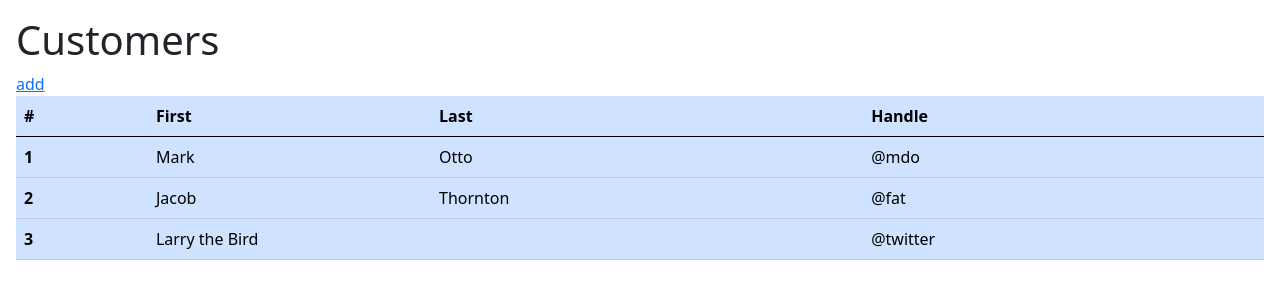
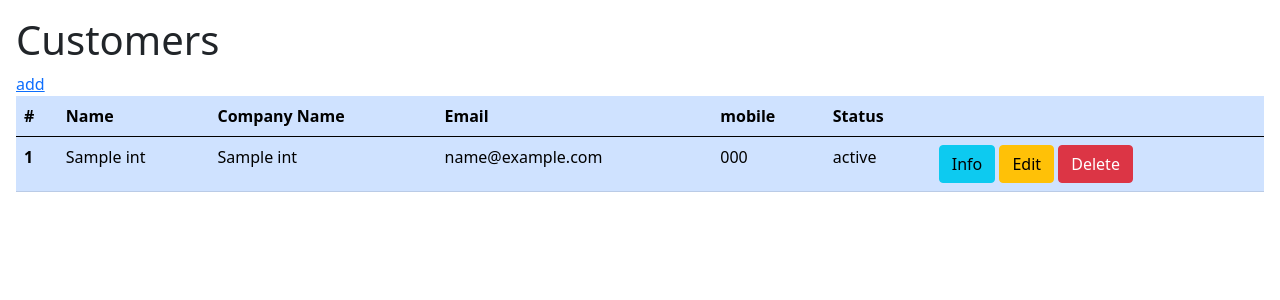
Before and after one commit to pangineering/warehouse-inventory, a Django app: template inventoryApp/templates/customers.html in a window 1280 px wide. Shown: the part 56-356 px from the top of the page. Run offline with Django 4.2, Linux system fonts and the light colour scheme; the template is opened without the code that fills it: most values are stand-ins (such as "Sample title", 1, 10 or a date in 2020).

Commit message:
customers
- show list
- add new

```diff
--- a/inventoryApp/templates/customers.html
+++ b/inventoryApp/templates/customers.html
@@ -10,29 +10,30 @@
   <thead>
     <tr>
       <th scope="col">#</th>
-        <th scope="col">First</th>
-        <th scope="col">Last</th>
-        <th scope="col">Handle</th>
+      <th scope="col">Name</th>
+      <th scope="col">Company Name</th>
+      <th scope="col">Email</th>
+      <th scope="col">mobile</th>
+      <th scope="col">Status</th>
+      <th scope="col"></th>
     </tr>
   </thead>
   <tbody>
+    {% for int in customers %}
     <tr>
-        <th scope="row">1</th>
-        <td>Mark</td>
-        <td>Otto</td>
-        <td>@mdo</td>
+      <th scope="row">{{int.number}}</th>
+      <td>{{int.name}}</td>
+      <td>{{int.company_name}}</td>
+      <td>{{int.email}}</td>
+      <td>{{int.mobile}}</td>
+      <td>{{int.status}}</td>
+      <td>
+        <a><button type="button" class="btn btn-info">Info</button></a>
+        <button type="button" class="btn btn-warning">Edit</button>
+        <button type="button" class="btn btn-danger">Delete</button>
+      </td>
     </tr>
-      <tr>
-        <th scope="row">2</th>
-        <td>Jacob</td>
-        <td>Thornton</td>
-        <td>@fat</td>
-      </tr>
-      <tr>
-        <th scope="row">3</th>
-        <td colspan="2">Larry the Bird</td>
-        <td>@twitter</td>
-      </tr>
+    {% endfor %}
   </tbody>
 </table>
 {% endblock %}
```
Also changed, not shown: inventoryApp/customers/views.py (+5 -2 lines), inventoryApp/db.sqlite3. Lines whose indentation alone changed are shown as unchanged.
